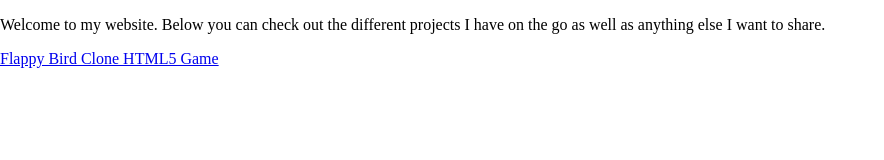
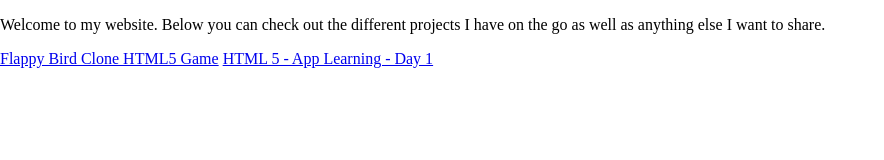
Before and after one commit to TonyHxC/TonyHxC.github.io, a plain HTML site: page index.html in a window 1280 px wide. Shown: the whole page, without its empty margins (0-884 px from the left). Drawn offline with Linux system fonts and the light colour scheme.

Commit message:
added link
added link to day 1 learning

```diff
--- a/index.html
+++ b/index.html
@@ -16,6 +16,8 @@
  I have on the go as well as anything else I want to share. </p>
 
  <a href="/FlappyTime/index.html">Flappy Bird Clone HTML5 Game</a>
+ <a href="/Learning/day1.html">HTML 5 - App Learning - Day 1</a>
+
 
 
 </body>
```
